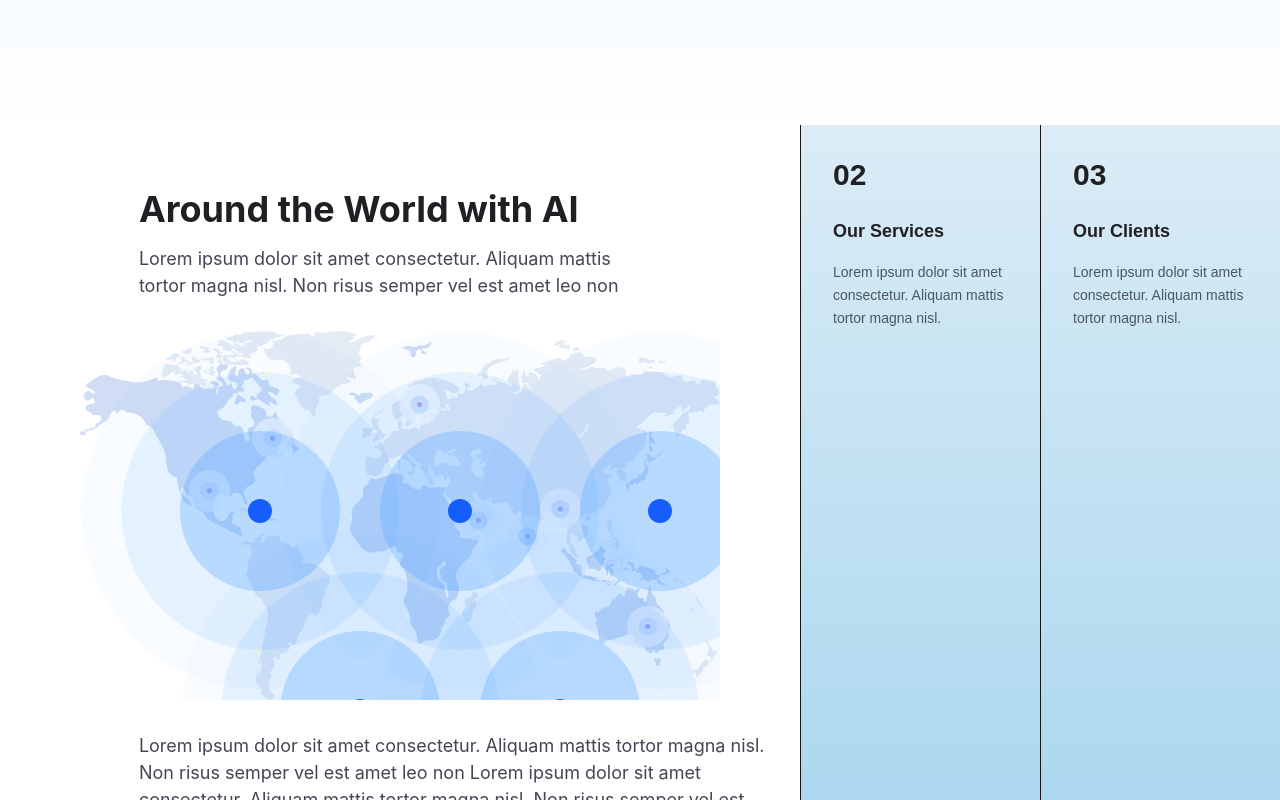
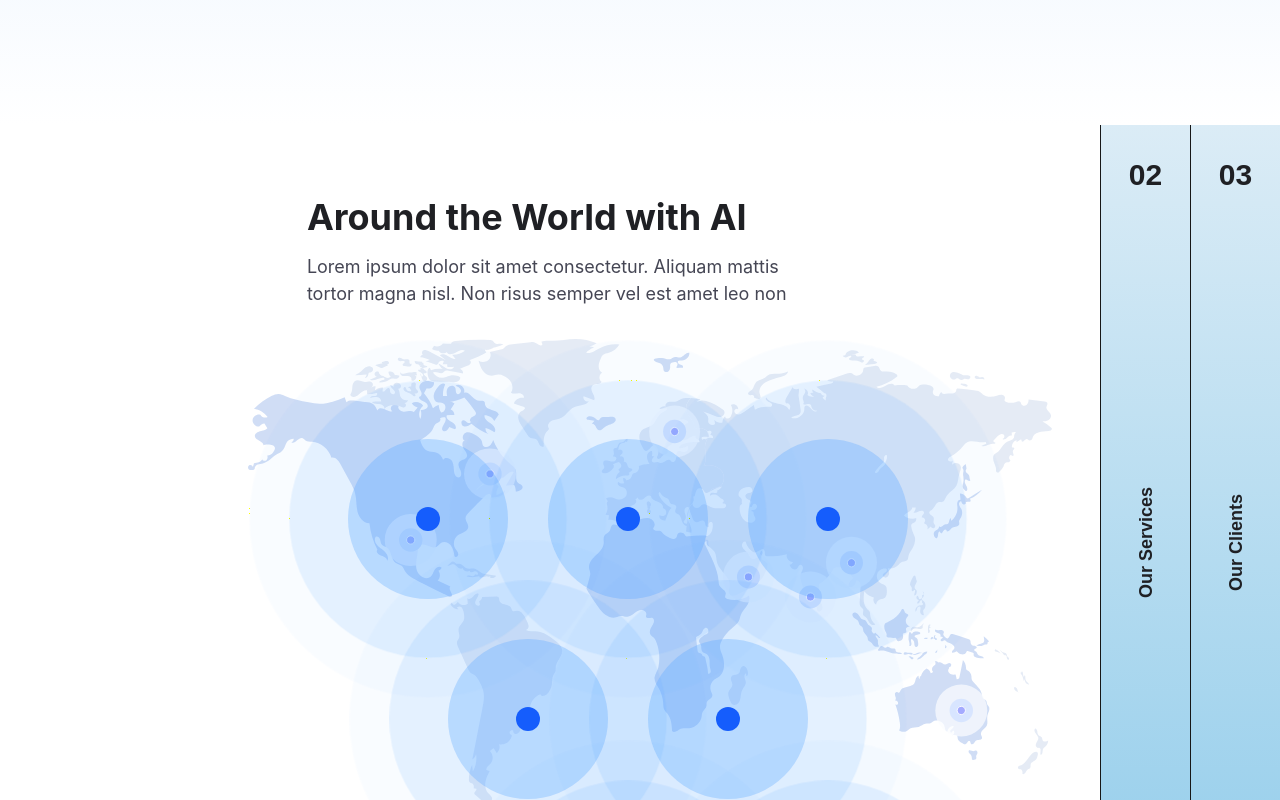
Before and after one commit to Meenatechjays/philip-portfolio, a Next.js app: page / in a window 1280 px wide. Shown: the part 1660-2460 px from the top of the page. Built offline with nearby package versions, Linux system fonts and the light colour scheme.

Commit message:
Refactored layout and styles in various components for improved responsiveness and visual consistency.

```diff
--- a/src/components/about/About.jsx
+++ b/src/components/about/About.jsx
@@ -142,7 +142,7 @@ export default function PortfolioHero() {
 
       {/* Right Side Content - Framer Motion Full Height Animation */}
       <div
-        className="absolute w-[500px] top-[0px] left-[980px] h-screen overflow-hidden cursor-pointer z-10"
+        className="absolute w-[500px] top-[150px] left-[980px] h-screen overflow-hidden cursor-pointer z-10"
         onClick={handleContentClick}
       >
         <AnimatePresence mode="wait">
@@ -152,7 +152,7 @@ export default function PortfolioHero() {
             initial="initial"
             animate="animate"
             exit="exit"
-            className="absolute inset-0 flex flex-col justify-center gap-4"
+            className="absolute inset-0 flex flex-col justify-start gap-4"
           >
             <h2 className="text-xl md:text-2xl lg:text-3xl font-bold text-gray-800 leading-tight">
               {rightContentItems[currentIndex].title}
--- a/src/components/aroundTheWorld/AroundTheWorld.jsx
+++ b/src/components/aroundTheWorld/AroundTheWorld.jsx
@@ -10,7 +10,7 @@ export default function AroundTheWorld() {
 
   return (
     <section className="relative bg-white mt-0">
-      <div className="flex  min-h-screen overflow-x-hidden relative">
+      <div className="flex min-h-screen overflow-x-hidden relative">
 
         {/* LEFT – sliding content */}
         <SlidingPanels
@@ -19,11 +19,13 @@ export default function AroundTheWorld() {
         />
 
         {/* RIGHT – stack columns */}
-        <RightStacks
-          stacks={STACKS}
-          active={active}
-          onChange={setActive}
-        />
+        <div className="flex-shrink-0">
+          <RightStacks
+            stacks={STACKS}
+            active={active}
+            onChange={setActive}
+          />
+        </div>
 
       </div>
     </section>
--- a/src/components/aroundTheWorld/panels/RightStacks.jsx
+++ b/src/components/aroundTheWorld/panels/RightStacks.jsx
@@ -19,54 +19,58 @@ export default function RightStacks({ stacks, active, onChange }) {
     <>
       {/* Left Side - Stacks from start to active (only when not world) */}
       {!isWorldActive && leftStacks.length > 0 && (
-        <div className="absolute left-0 top-0 bottom-0 flex z-20">
+        <div className="absolute left-0 top-0 bottom-0 flex z-[5]">
           {leftStacks.map((stack) => (
             <button
               key={stack.id}
               onClick={() => onChange(stack.id)}
-              className="w-[180px] sm:w-[200px] md:w-[220px] lg:w-[240px] h-full pt-8 px-4 sm:px-6 md:px-8 pb-8 text-left border-l transition-all duration-300 flex flex-col items-start"
+              className="w-[60px] sm:w-[70px] md:w-[80px] lg:w-[90px] h-full py-8 px-2 sm:px-3 border-l transition-all duration-300 flex flex-col items-center justify-between"
               style={{
                 background: "linear-gradient(180deg, #DBECF6 0%, #93CDEB 100%)",
               }}
             >
-              <div className="text-3xl font-bold mb-6 text-[#1F2024]">
+              <div className="text-2xl sm:text-3xl font-bold text-[#1F2024] flex-shrink-0">
                 {stack.number}
               </div>
 
-              <h3 className="text-lg font-semibold mb-4 text-[#1F2024]">
-                {stack.title}
-              </h3>
-
-              <p className="text-sm text-gray-600 leading-relaxed">
-                {stack.description}
-              </p>
+              {/* Vertical title from bottom to top */}
+              <div
+                className="flex-1 flex items-center justify-center"
+                style={{ writingMode: 'vertical-rl', textOrientation: 'mixed' }}
+              >
+                <h3 className="text-base sm:text-lg font-semibold text-[#1F2024] whitespace-nowrap transform rotate-180">
+                  {stack.title}
+                </h3>
+              </div>
             </button>
           ))}
         </div>
       )}
 
       {/* Right Side - Remaining Stacks */}
-      <div className="flex">
+      <div className="flex h-full">
         {rightStacks.map((stack) => (
           <button
             key={stack.id}
             onClick={() => onChange(stack.id)}
-            className="w-[180px] sm:w-[200px] md:w-[220px] lg:w-[240px] pt-8 px-4 sm:px-6 md:px-8 pb-8 text-left border-l transition-all duration-300 flex flex-col items-start"
+            className="w-[60px] sm:w-[70px] md:w-[80px] lg:w-[90px] h-full py-8 px-2 sm:px-3 border-l transition-all duration-300 flex flex-col items-center justify-between"
             style={{
               background: "linear-gradient(180deg, #DBECF6 0%, #93CDEB 100%)",
             }}
           >
-            <div className="text-3xl font-bold mb-6 text-[#1F2024]">
+            <div className="text-2xl sm:text-3xl font-bold text-[#1F2024] flex-shrink-0">
               {stack.number}
             </div>
 
-            <h3 className="text-lg font-semibold mb-4 text-[#1F2024]">
-              {stack.title}
-            </h3>
-
-            <p className="text-sm text-gray-600 leading-relaxed">
-              {stack.description}
-            </p>
+            {/* Vertical title from bottom to top */}
+            <div
+              className="flex-1 flex items-center justify-center"
+              style={{ writingMode: 'vertical-rl', textOrientation: 'mixed' }}
+            >
+              <h3 className="text-base sm:text-lg font-semibold text-[#1F2024] whitespace-nowrap transform rotate-180">
+                {stack.title}
+              </h3>
+            </div>
           </button>
         ))}
       </div>
--- a/src/components/aroundTheWorld/panels/Services.jsx
+++ b/src/components/aroundTheWorld/panels/Services.jsx
@@ -29,28 +29,21 @@ export default function Services() {
   ];
 
   return (
-    <div className="relative">
-      <p className="text-gray-600 max-w-xl mb-12 font-satoshi">
+    <div className="w-full h-full flex flex-col">
+      <p className="text-gray-600 mb-6 sm:mb-8 lg:mb-10 font-satoshi max-w-3xl">
         Lorem ipsum dolor sit amet consectetur. Aliquam mattis tortor magna nisl.
       </p>
 
-      <div
-        className="absolute opacity-100 grid grid-cols-3"
-        style={{
-          width: '970px',
-          height: '620px',
-
-          gap: '24px'
-        }}
-      >
+      <div className="opacity-100 grid grid-cols-1 sm:grid-cols-2 lg:grid-cols-3 w-full max-w-5xl gap-4 sm:gap-5 md:gap-6 lg:gap-8 auto-rows-fr">
         {services.map((service, i) => (
+          <div key={i} className="w-full min-w-0">
             <ServiceCard
-            key={i}
               title={service.title}
               description={service.description}
               linkText="Learn More"
               showStarIcon={true}
             />
+          </div>
         ))}
       </div>
     </div>
--- a/src/components/aroundTheWorld/panels/SlidingPanels.jsx
+++ b/src/components/aroundTheWorld/panels/SlidingPanels.jsx
@@ -10,11 +10,71 @@ const PANELS = {
 
 export default function SlidingPanels({ stacks, active }) {
   const index = stacks.findIndex(s => s.id === active);
+  const isWorldActive = active === "world";
+
+  // Calculate left margin based on active stack
+  // Stack width: w-[100px] sm:w-[120px] md:w-[140px] lg:w-[150px]
+  // When services is active: 1 left stack (world)
+  // When clients is active: 2 left stacks (world + services)
+  const leftStackCount = isWorldActive ? 0 : index;
+
+  // Generate unique ID for this component instance to scope the styles
+  const styleId = `sliding-panels-${leftStackCount}`;
+
+  // Calculate exact margins for each breakpoint
+  // Stack widths: 60px (base), 70px (sm), 80px (md), 90px (lg)
+  const margins = {
+    base: leftStackCount * 60,   // < 640px
+    sm: leftStackCount * 70,     // >= 640px
+    md: leftStackCount * 80,     // >= 768px
+    lg: leftStackCount * 90,     // >= 1024px
+    xl: leftStackCount * 90      // >= 1200px
+  };
 
   return (
-    <div className="flex-1 overflow-x-hidden">
+    <>
+      {/* Inject responsive styles for precise margin matching */}
+      {leftStackCount > 0 && (
+        <style dangerouslySetInnerHTML={{
+          __html: `
+            #${styleId} {
+              margin-left: ${margins.base}px;
+              width: calc(100% - ${margins.base}px);
+            }
+            @media (min-width: 640px) {
+              #${styleId} {
+                margin-left: ${margins.sm}px;
+                width: calc(100% - ${margins.sm}px);
+              }
+            }
+            @media (min-width: 768px) {
+              #${styleId} {
+                margin-left: ${margins.md}px;
+                width: calc(100% - ${margins.md}px);
+              }
+            }
+            @media (min-width: 1024px) {
+              #${styleId} {
+                margin-left: ${margins.lg}px;
+                width: calc(100% - ${margins.lg}px);
+              }
+            }
+            @media (min-width: 1200px) {
+              #${styleId} {
+                margin-left: ${margins.xl}px;
+                width: calc(100% - ${margins.xl}px);
+              }
+            }
+          `
+        }} />
+      )}
       <div
-        className="flex transition-transform duration-700 ease-in-out"
+        id={styleId}
+        className="overflow-x-hidden overflow-y-auto min-h-screen relative z-10 transition-all duration-700 ease-in-out"
+        style={leftStackCount === 0 ? { width: '100%' } : {}}
+      >
+        <div
+          className="flex transition-transform duration-700 ease-in-out h-full"
           style={{
             transform: `translateX(-${index * 100}%)`,
           }}
@@ -22,12 +82,16 @@ export default function SlidingPanels({ stacks, active }) {
           {stacks.map((stack) => (
             <div
               key={stack.id}
-            className="w-full flex-shrink-0 px-4 md:px-8 lg:px-12 xl:px-20 pt-4 md:pt-6 lg:pt-8 pb-12 md:pb-16 lg:pb-24 relative"
+              className="w-full flex-shrink-0 min-h-screen relative overflow-hidden"
+              style={{ minWidth: '100%' }}
             >
+              <div className="absolute right-0 top-0 w-[calc(100%-120px)] sm:w-[calc(100%-140px)] md:w-[calc(100%-160px)] lg:w-[calc(100%-180px)] xl:w-[calc(100%-200px)] h-full px-4 sm:px-6 md:px-8 lg:px-10 xl:px-12 pt-4 sm:pt-6 md:pt-8 lg:pt-10 pb-12 sm:pb-16 md:pb-20 lg:pb-24 overflow-y-auto">
                 {PANELS[stack.id]}
+              </div>
             </div>
           ))}
         </div>
       </div>
+    </>
   );
 }
--- a/src/components/ui/InvestmentCard.jsx
+++ b/src/components/ui/InvestmentCard.jsx
@@ -41,7 +41,7 @@ export default function InvestmentCard({
       </div>
 
       {/* Content Section */}
-      <div className="relative z-10 -mt-14 rounded-t-[32px] bg-white px-8 pt-8 pb-10 shadow-[0_-12px_30px_rgba(0,0,0,0.12)]">
+      <div className="relative z-10 -mt-14 rounded-t-[12px]  px-8 pt-8 pb-10 shadow-[0_-12px_30px_rgba(0,0,0,0.12)]">
         {/* Icon */}
         <div className="mb-4 h-10 w-10">
           <Image
--- a/src/components/ui/ServiceCard.jsx
+++ b/src/components/ui/ServiceCard.jsx
@@ -13,27 +13,13 @@ export default function ServiceCard({
 }) {
   const content = (
     <div
-      className={`flex flex-col opacity-100 ${className}`}
-      style={{
-        width: '307.33px',
-        height: '298px',
-        borderRadius: '8px',
-        padding: '16px',
-        background: '#F3F4F5'
-      }}
+      className={`flex flex-col opacity-100 w-full min-w-0 rounded-lg p-3 sm:p-4 md:p-5 lg:p-6 bg-[#F3F4F5] h-full ${className}`}
     >
       {/* Inner Content Container */}
-      <div
-        className="flex flex-col opacity-100"
-        style={{
-          width: '275.33px',
-          height: '212px',
-          gap: '16px'
-        }}
-      >
+      <div className="flex flex-col opacity-100 flex-1 min-h-0 gap-2 sm:gap-3 md:gap-4">
         {/* Logo - Default to star icon if no logo provided */}
         {(logo || showStarIcon) && (
-          <div>
+          <div className="flex-shrink-0">
             {logo ? (
               typeof logo === 'string' ? (
                 <Image
@@ -41,7 +27,7 @@ export default function ServiceCard({
                   alt={logoAlt}
                   width={48}
                   height={48}
-                  className="object-contain"
+                  className="object-contain w-8 h-8 sm:w-10 sm:h-10 md:w-12 md:h-12"
                 />
               ) : (
                 logo
@@ -52,7 +38,7 @@ export default function ServiceCard({
                 alt="Service icon"
                 width={48}
                 height={48}
-                className="object-contain"
+                className="object-contain w-8 h-8 sm:w-10 sm:h-10 md:w-12 md:h-12"
               />
             )}
           </div>
@@ -60,31 +46,21 @@ export default function ServiceCard({
 
         {/* Title */}
         {title && (
-          <h3 className="text-2xl md:text-3xl font-bold text-[#1F2024] font-satoshi leading-tight">
+          <h3 className="text-lg sm:text-xl md:text-2xl lg:text-2xl font-bold text-[#1F2024] font-satoshi leading-tight flex-shrink-0 break-words">
             {title}
           </h3>
         )}
 
         {/* Description */}
         {description && (
-          <p className="text-base text-[#454654] flex-grow font-satoshi leading-relaxed">
+          <p className="text-xs sm:text-sm md:text-base text-[#454654] flex-grow font-satoshi leading-relaxed break-words overflow-hidden">
             {description}
           </p>
         )}
 
         {/* Learn More Link */}
-        <div className="flex items-center gap-2 mt-auto">
-          <span
-            className="font-satoshi font-bold opacity-100"
-            style={{
-              fontSize: '16px',
-              lineHeight: '100%',
-              letterSpacing: '0%',
-              color: '#2A2A2A',
-              width: '103px',
-              height: '22px'
-            }}
-          >
+        <div className="flex items-center gap-2 mt-auto flex-shrink-0">
+          <span className="font-satoshi font-bold text-sm sm:text-base text-[#2A2A2A] whitespace-nowrap">
             {linkText}
           </span>
           <svg
@@ -93,7 +69,7 @@ export default function ServiceCard({
             viewBox="0 0 20 20"
             fill="none"
             xmlns="http://www.w3.org/2000/svg"
-            className="text-[#2A2A2A]"
+            className="text-[#2A2A2A] flex-shrink-0"
           >
             <path
               d="M5 15L15 5M15 5H7M15 5V13"
```
Also changed, not shown: src/components/aroundTheWorld/panels/Clients.jsx (+10 -25 lines), src/components/pressAndHighlights/Highlights.jsx (+6 -7 lines). Lines whose indentation alone changed are shown as unchanged.
